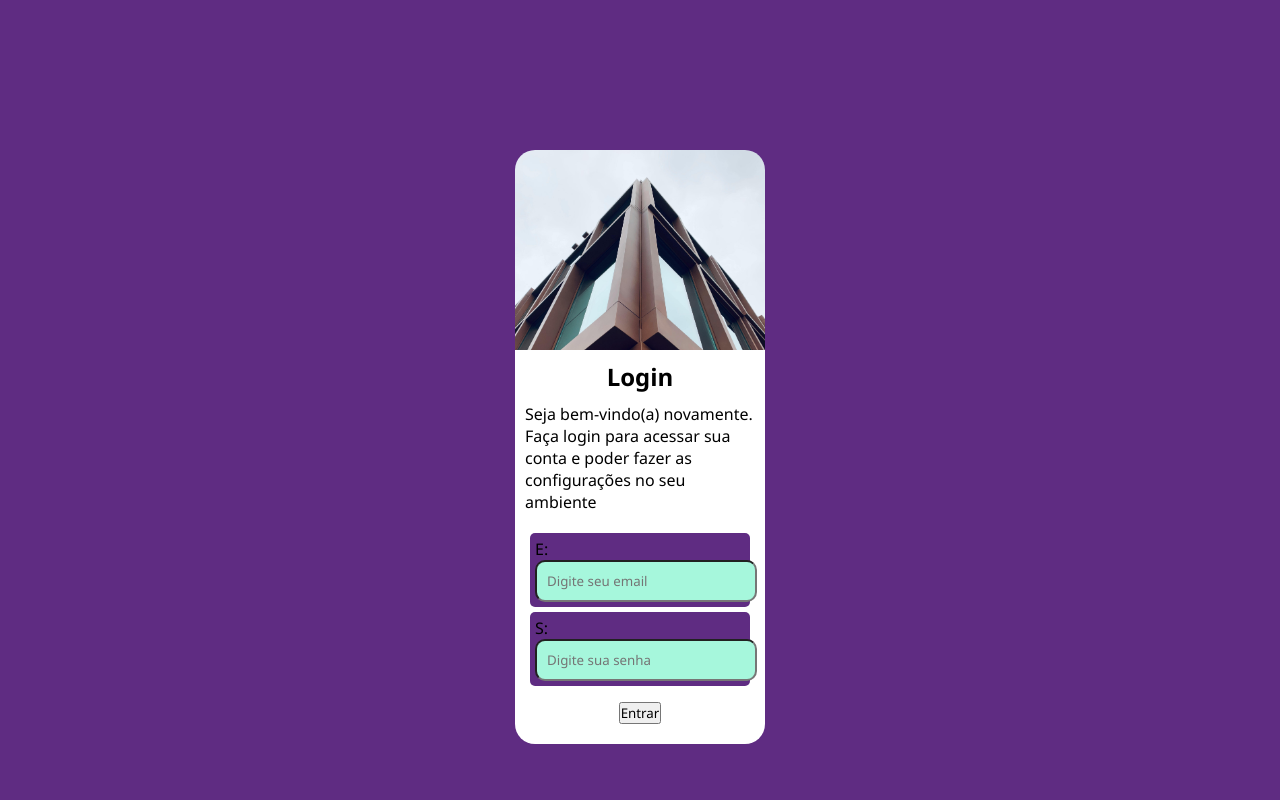
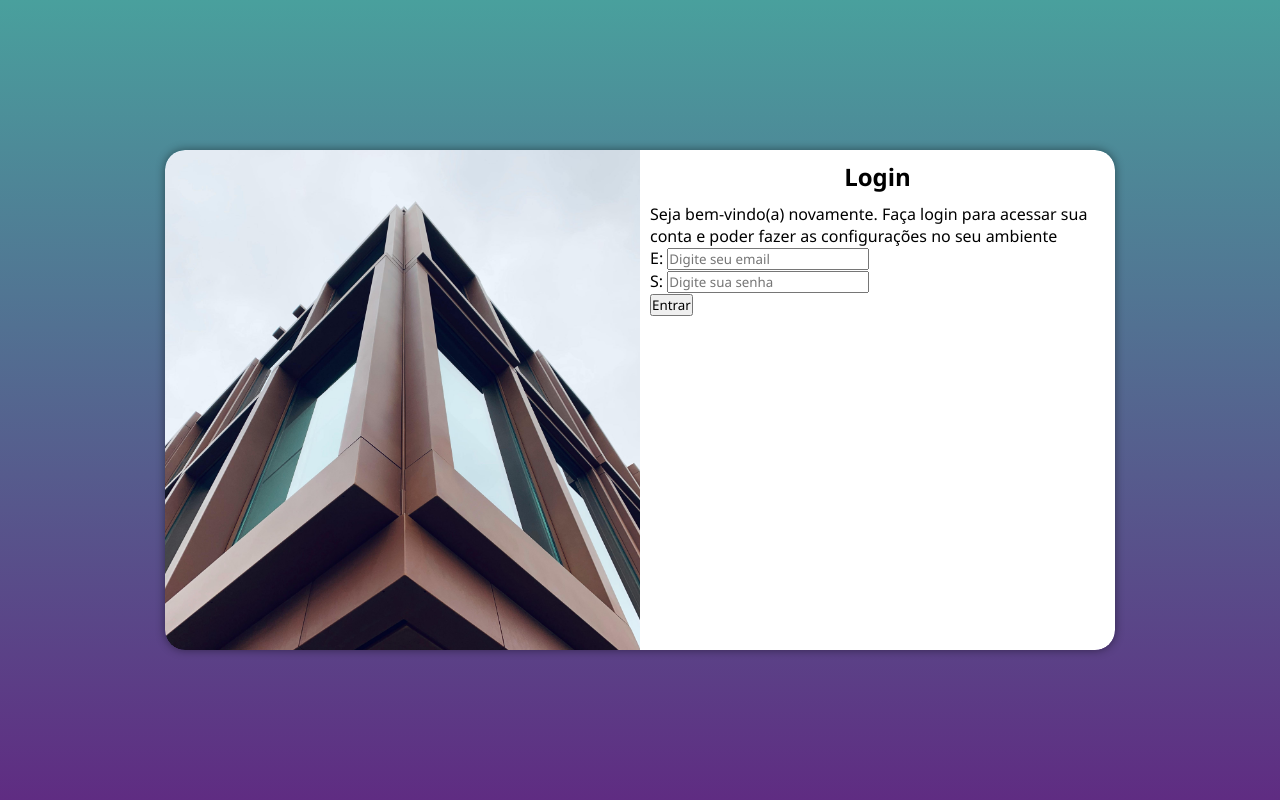
Before and after one commit to poxajordaun/projeto-login, a PHP site: page / in a window 1280 px wide. Run offline with PHP 8.4, Linux system fonts and the light colour scheme.

Commit message:
tela pronta, falta apenas formulario

```diff
--- /dev/null
+++ b/estilos/media-query.css
@@ -0,0 +1,55 @@
+@charset "UTF-8";
+
+@media screen and (min-width: 788px) and (max-width: 992px) {
+    section#login {
+        width: 80vw;
+    }
+
+    body {
+        background-image: linear-gradient(to top, #5f2c82, #49a09d);
+    }
+
+    /*Fazer as divs ficarem uma ao lado da outra, ao ínves de uma em cima da outra*/
+
+    section#login > div#imagem {
+        float: left; /*Indica que os elementos vão ser jogados pro lado esquerdo da tela, tipo como se fosse um 'text-alignt: left;'*/
+        width: 30%;
+        height: 100%;
+        border-radius: 20px 0px 0px 20px;
+    }
+
+    section#login > div#formulario {
+        float: right;
+        width: 70%;
+        border-radius: 0px 20px 20px 0px;
+        height: 500px;
+    }
+
+}
+
+
+@media screen and (min-width: 992px) {
+    section#login {
+        width: 950px;
+    }
+
+    body {
+        background-image: linear-gradient(to top, #5f2c82, #49a09d);
+    }
+
+
+    section#login > div#imagem {
+        float: left;
+        width: 50%;
+        height: 100%;
+        border-radius: 20px 0px 0px 20px;
+    }
+
+
+    section#login > div#formulario {
+        float: right;/*Indica que os elementos vão ser jogados pro lado esquerdo da tela, tipo como se fosse um 'text-alignt: left;'*/
+        width: 50%;
+        height: 500px;
+        border-radius: 0px 20px 20px 0px;
+    }
+}
--- a/estilos/style.css
+++ b/estilos/style.css
@@ -33,16 +33,26 @@ section#login {
     transform: translate(-50%, -50%);
     width: 250px;
     height: 500px;
-    margin: auto;
+    overflow: hidden;
     border-radius: 20px;
+
+    box-shadow: 0px 0px 10px rgba(0, 0, 0, 0.450);
+
+    /*Transição de mudança de tamanho*/
+    transition: width 0.3s, heigth 0.3;
+    transition-timing-function: ease;
 }
 
 div#formulario {
+    display: block;
     background-color: white;
     padding: 10px;
+    border-radius: 0px 0px 20px 20px;
+    height: 300px;
 }
 
 div#imagem {
+    display: block;
     height: 200px;
     background-image: url(../imagens/pexels-david-underland-3523621.jpg);
     background-size: cover;
@@ -55,30 +65,3 @@ h1#titulo {
     padding-bottom: 10px;
     font-weight: bold;
 }
-
-div#formulario {
-    text-align: left;
-    border-radius: 0px 0px 20px 20px;
-}
-
-p#texto {
-    padding-bottom: 15px;
-}
-
-p.usuario {
-    background-color: #5f2c82;
-    padding: 5px;
-    border-radius: 5px;
-    margin: 5px;
-}
-
-input.digite {
-    background-color: rgb(166, 247, 220);
-    padding: 10px;
-    border-radius: 10px
-}
-
-p#entrar {
-    text-align: center;
-    padding: 10px;
-}
--- a/index.html
+++ b/index.html
@@ -5,6 +5,7 @@
     <meta name="viewport" content="width=device-width, initial-scale=1.0">
     <title>Login</title>
     <link rel="stylesheet" href="estilos/style.css">
+    <link rel="stylesheet" href="estilos/media-query.css">
 </head>
 <body>
     <main>
```
